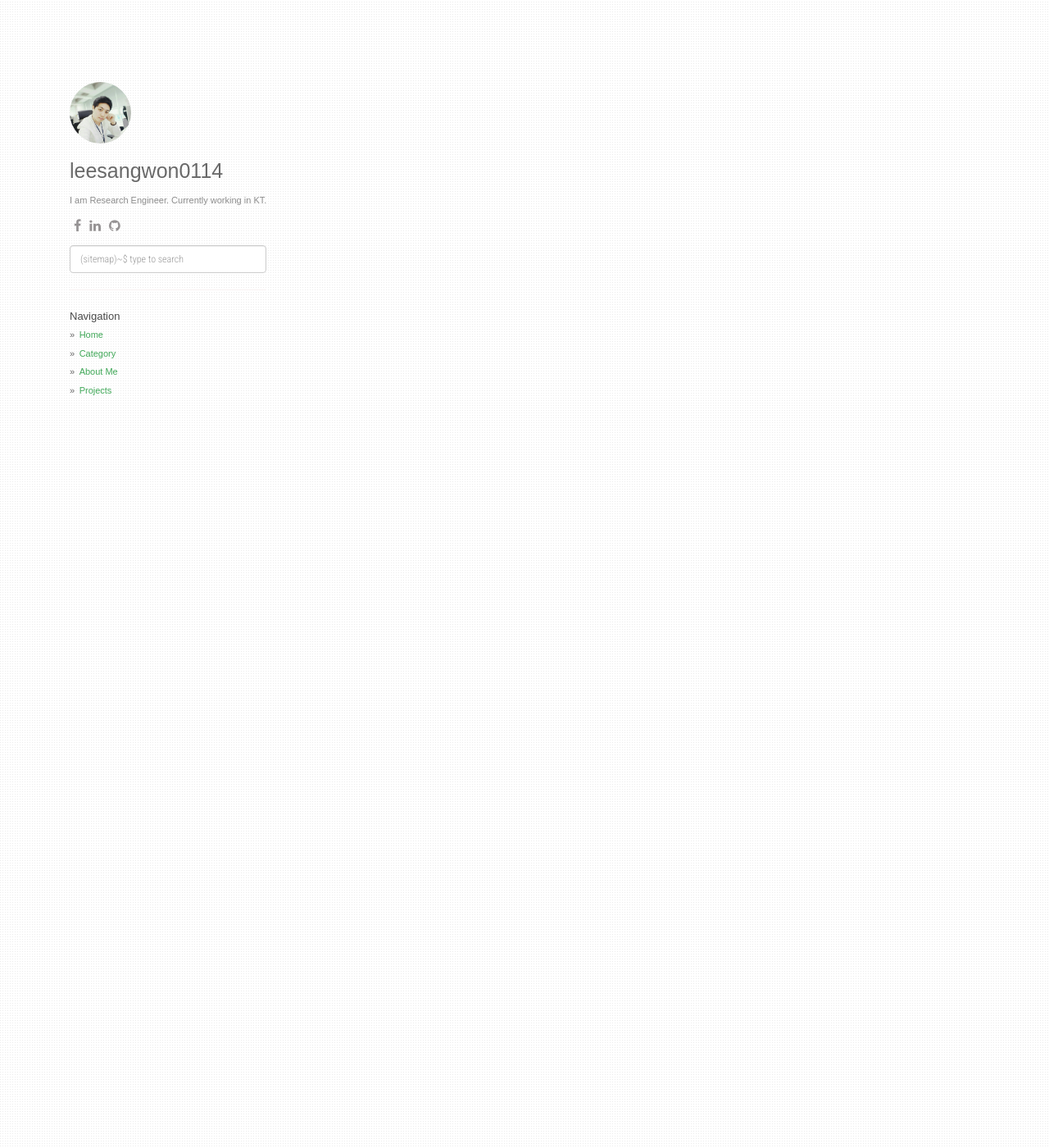
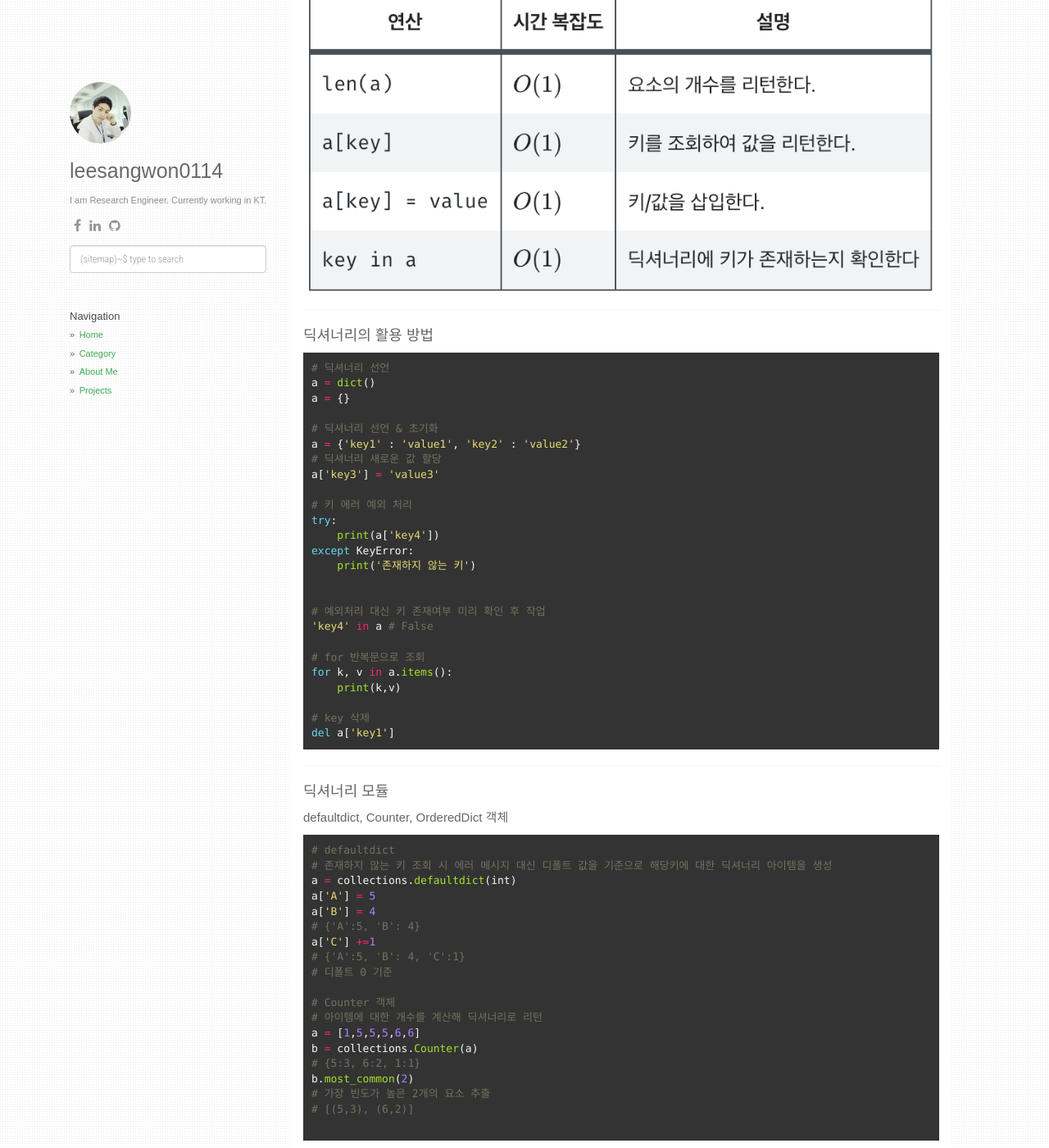
Before and after one commit to leesangwon0114/leesangwon0114.github.io, a Jekyll site: the page built from _posts/2021-12-27-PythonAlgorithm_2.리스트, 딕셔너리.markdown, in a window 1280 px wide and 1400 px high, scrolled down 1864 px. Shown: the whole window at 82% size. Built offline with Jekyll 4.4.1, drawn with Linux system fonts in a browser that asks for light colours; nearby versions of some CDN libraries; comment, search, counter and statistics services are not loaded; some of the changed text lies outside the part shown.

Commit message:
Add pythonalgo 2.2

````diff
--- a/_posts/2021-12-27-PythonAlgorithm_2.리스트, 딕셔너리.markdown
+++ b/_posts/2021-12-27-PythonAlgorithm_2.리스트, 딕셔너리.markdown
@@ -31,7 +31,98 @@ categories: [Algorithm, python]
 a = list()
 a = []
 
+a = [1,2,3]
+a.append(4) # [1,2,3,4]
+a.insert(3,5) # 3번째 인덱스에 5을 삽입한다.
+              # [1,2,3,5,4]
 
+a[9] # 존재하지 않는 인덱스 조회 시 IndexError
+# Index Error 예외 처리
+try:
+    print(a[9])
+except IndexError:
+    print('존재하지 않는 인덱스')
+
+# 리스트 삭제
+del a[1] # index 기반 삭제
+a.remove(3) #  3이라는 값 삭제
+a.pop(3) # index 3번째 값 반환하고 삭제
+
+
+```
+파이썬의 모든 자료형은 객체로 되어 있어 리스트 안에 자료형이 각각이여도 단일 리스트에서 모두 포인터로 연결 가능
+
+---
+### 딕셔너리
+
+- 키/값 구조로 이뤄진 자료구죠
+- 입력 순서가 유지되며, 내부적으로 해시 테이블로 구현됨
+- 파이썬 3.6이하에서 입력 순서가 유지되지 않아 collections.OrderedDict()라는 별도 자료형 제공
+- 조회 시 항상 디폴트 값을 생성해 키 오류를 방지하는 collections.defaultdict()
+- 요소의 값을 키로하고 개수를 값 형태로 만들어 카운팅하는 collections.Counter()
+
+---
+
+#### 딕셔너리 주요연산 시간 복잡도
+
+![Alt text](http://leesangwon0114.github.io/static/img/Algorithm/python/2.2.png)
+
+---
+
+#### 딕셔너리의 활용 방법
+
+``` python
+# 딕셔너리 선언
+a = dict()
+a = {}
+
+# 딕셔너리 선언 & 초기화
+a = {'key1' : 'value1', 'key2' : 'value2'}
+# 딕셔너리 새로운 값 할당
+a['key3'] = 'value3'
+
+# 키 에러 예외 처리
+try:
+    print(a['key4'])
+except KeyError:
+    print('존재하지 않는 키')
+
+
+# 예외처리 대신 키 존재여부 미리 확인 후 작업
+'key4' in a # False
+
+# for 반복문으로 조회
+for k, v in a.items():
+    print(k,v)
+
+# key 삭제
+del a['key1']
 ```
 
 ---
+
+#### 딕셔너리 모듈
+
+defaultdict, Counter, OrderedDict 객체
+
+``` python
+# defaultdict
+# 존재하지 않는 키 조회 시 에러 메시지 대신 디폴트 값을 기준으로 해당키에 대한 딕셔너리 아이템을 생성
+a = collections.defaultdict(int)
+a['A'] = 5
+a['B'] = 4
+# {'A':5, 'B': 4}
+a['C'] +=1
+# {'A':5, 'B': 4, 'C':1}
+# 디폴트 0 기준
+
+# Counter 객체
+# 아이템에 대한 개수를 계산해 딕셔너리로 리턴
+a = [1,5,5,5,6,6]
+b = collections.Counter(a)
+# {5:3, 6:2, 1:1}
+b.most_common(2)
+# 가장 빈도가 높은 2개의 요소 추출
+# [(5,3), (6,2)]
+
+```
````
Also changed, not shown: static/img/Algorithm/python/2.2.png (added), 1 other file.
